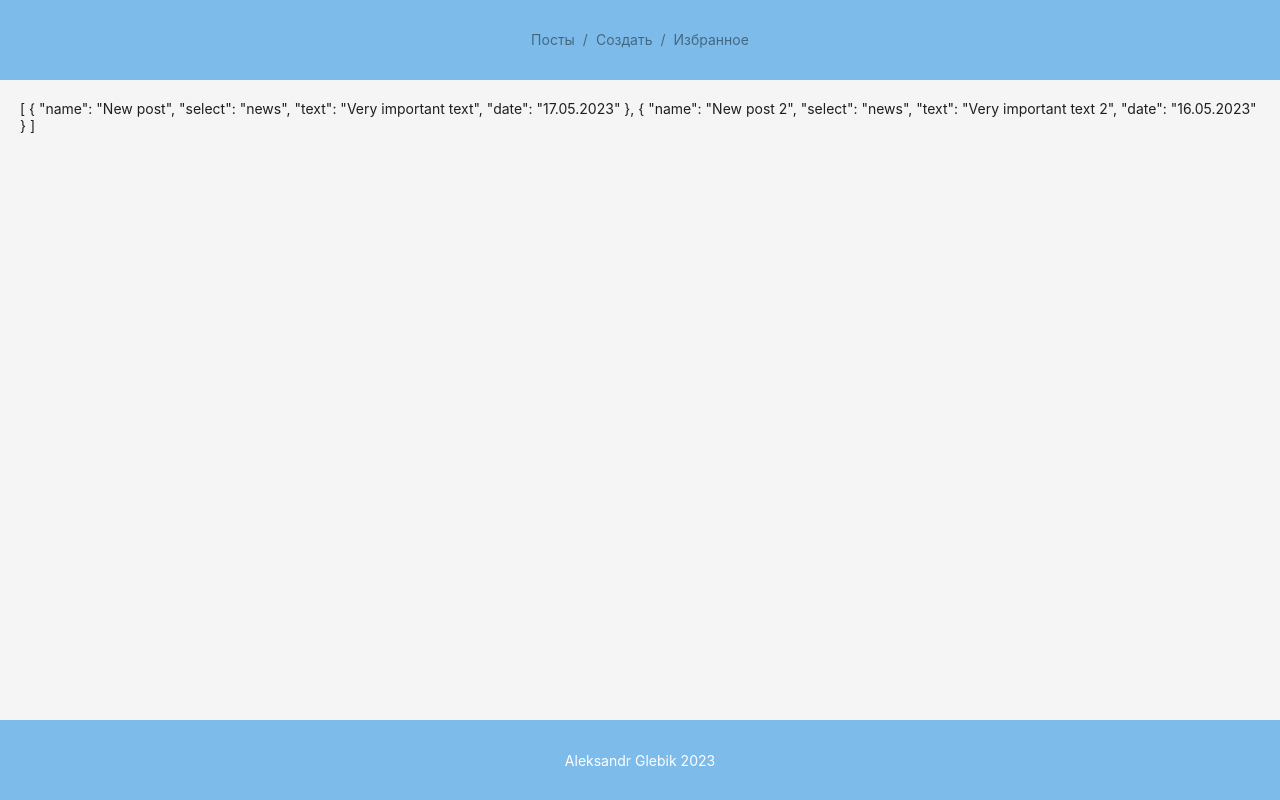
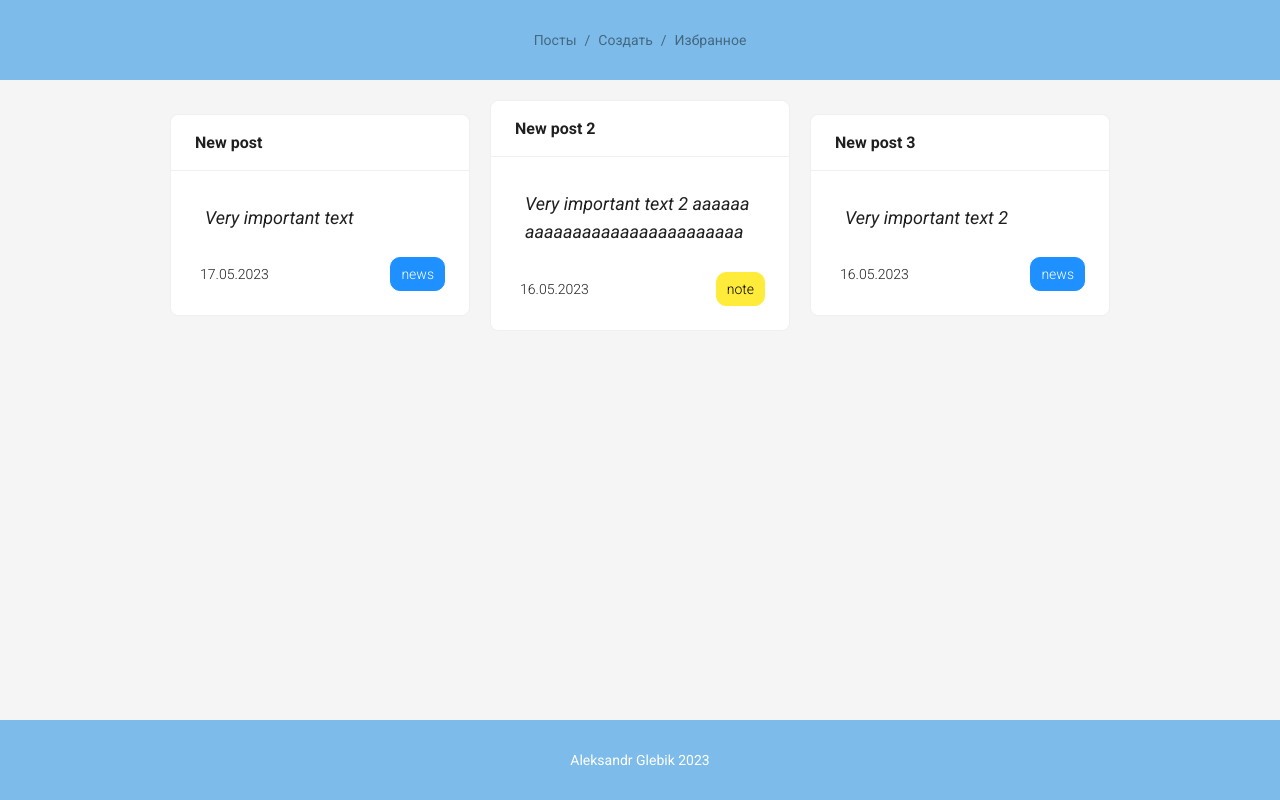
Before and after one commit to Aleksandr-Glebik/react-posts-manager, a React (Create React App) app: page / in a window 1280 px wide. Both pictures are taken after a click on the button "Приступить". Built offline with nearby package versions, Linux system fonts and the light colour scheme; data requests are answered from the project's data file.

Commit message:
feat: add comp PostCard and show card in comp Posts

```diff
--- a/package.json
+++ b/package.json
@@ -12,6 +12,7 @@
     "@types/react-dom": "^18.2.4",
     "antd": "^5.5.0",
     "axios": "^1.4.0",
+    "clsx": "^1.2.1",
     "json-server": "^0.17.3",
     "react": "^18.2.0",
     "react-dom": "^18.2.0",
--- a/public/db.json
+++ b/public/db.json
@@ -8,6 +8,12 @@
         },
         {
             "name": "New post 2",
+            "select": "note",
+            "text": "Very important text 2 aaaaaaaaaaaaaaaaaaaaaaaaaaaaa",
+            "date": "16.05.2023"
+        },
+        {
+            "name": "New post 3",
             "select": "news",
             "text": "Very important text 2",
             "date": "16.05.2023"
--- /dev/null
+++ b/src/Page/Posts/Posts.module.scss
@@ -0,0 +1,6 @@
+.container {
+    display: flex;
+    justify-content: flex-start;
+    align-items: center;
+    gap: 20px;
+}
--- a/src/Page/Posts/Posts.tsx
+++ b/src/Page/Posts/Posts.tsx
@@ -1,7 +1,10 @@
 
 import React, { useState, useEffect } from 'react'
+import styles from './Posts.module.scss'
 
 import { fetchPosts, fetchPostsType } from '../../services/fetchPosts'
+import PostCard from '../../components/PostCard/PostCard'
+import { ObjFormType } from '../CreatePost/CreatePost'
 
 const Posts: React.FC = () => {
   const [posts, setPosts] = useState<fetchPostsType | string | []>([])
@@ -11,10 +14,15 @@ const Posts: React.FC = () => {
      .then(data => setPosts(data))
   }, [])
 
-
   return (
-    <div>
-      {JSON.stringify(posts, null, 4)}
+    <div
+      className={styles.container}
+    >
+      {Array.isArray(posts) && posts.map((item: ObjFormType, ind: number) => (
+        <PostCard
+          key={`${ind}_${item.name}`}
+          {...item}
+        />))}
     </div>
   )
 }
--- /dev/null
+++ b/src/components/PostCard/PostCard.module.scss
@@ -0,0 +1,76 @@
+* {
+    font-family: 'Roboto', sans-serif;
+    box-sizing: border-box;
+}
+
+.title {
+    font-weight: 500;
+    font-size: 22px;
+    width: 300px;
+    max-width: 300px;
+    word-wrap: break-word;
+    word-break: break-all;
+}
+
+.container {
+    display: flex;
+    flex-direction: column;
+    justify-content: flex-start;
+    align-items: flex-start;
+}
+
+.text {
+    font-style: italic;
+    font-size: 18px;
+    font-weight: 400;
+    padding: 10px;
+    max-width: 300px;
+    word-wrap: break-word;
+    word-break: break-all;
+}
+
+.container__info {
+    width: 100%;
+    display: flex;
+    justify-content: space-between;
+    align-items: center;
+    margin-top: 15px;
+}
+
+.date {
+    font-size: 14px;
+    font-weight: 300;
+    padding: 5px;
+}
+
+.select {
+    font-size: 14px;
+    font-weight: 300;
+    padding: 5px 10px;
+    // border: 1px solid #1E90FF;
+    border-radius: 10px;
+    // background-color: #1E90FF;
+    // color: #fff;
+    align-self: flex-end;
+}
+
+.news {
+    border: 1px solid #1E90FF;
+    background-color: #1E90FF;
+    color: #fff;
+}
+
+.note {
+    border: 1px solid #ffeb3a;
+    background-color: #ffeb3a;
+    color: #000;
+}
+
+/*
+    font-family: 'Roboto', sans-serif;
+    font-size: 26px;
+    font-style: italic;
+    font-weight: 400;
+    color: #1E90FF;
+    margin-bottom: 15px;
+*/
--- /dev/null
+++ b/src/components/PostCard/PostCard.tsx
@@ -0,0 +1,35 @@
+
+
+import React from 'react'
+import styles from './PostCard.module.scss'
+import clsx from 'clsx'
+
+import { Card, Space } from 'antd';
+import { ObjFormType } from '../../Page/CreatePost/CreatePost';
+
+const PostCard: React.FC<ObjFormType> = ( { name, text, select, date } ) => {
+  return (
+    <Space direction="vertical" size={16}>
+        <Card
+          title={name}
+          className={styles.title}
+        >
+            <div className={styles.container}>
+                <p className={styles.text}>
+                {text}
+                </p>
+                <div className={styles.container__info}>
+                    <p className={styles.date}>
+                        {date}
+                    </p>
+                    <p className={clsx(styles.select, select === 'news' ? styles.news : styles.note )}>
+                        {select}
+                    </p>
+                </div>
+            </div>
+        </Card>
+    </Space>
+  )
+}
+
+export default PostCard
```
Also changed, not shown: 1 other file (tests, documents, lock files or other folders).
